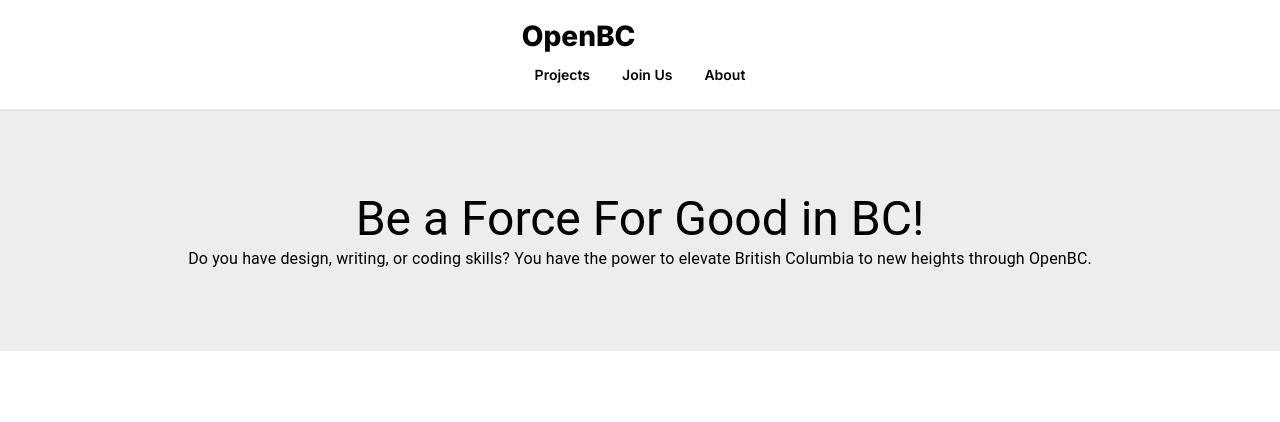
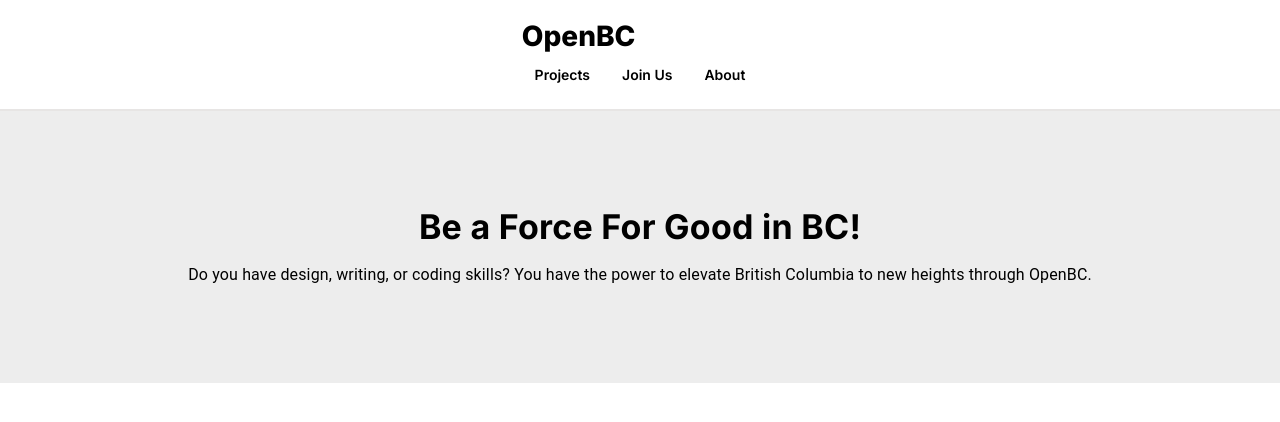
Before and after one commit to OpenBCca/openbc-web, a Next.js app: page / in a window 1280 px wide. Shown: the top 422 px of the page. Built offline with nearby package versions, Linux system fonts and the light colour scheme.

Commit message:
Changed default font family and font weight of title Typography component in Banner.tsx,

```diff
--- a/src/components/Banner/Banner.tsx
+++ b/src/components/Banner/Banner.tsx
@@ -12,13 +12,14 @@
       sx={{
         textAlign: 'center',
         backgroundColor: '#ededed',
-        height: '15rem',
+        height: '7rem',
         display: 'flex',
         flexDirection: 'column',
-        justifyContent: 'center',
+        justifyContent: 'space-evenly',
+        padding: '5rem 0'
       }}
     >
-      <Typography variant='h3'>
+      <Typography variant='h4' sx={{ fontFamily: 'inherit', fontWeight:'700' }}>
         {'Be a Force For Good in BC!'}
       </Typography>
       <Typography variant='body1'>
```
